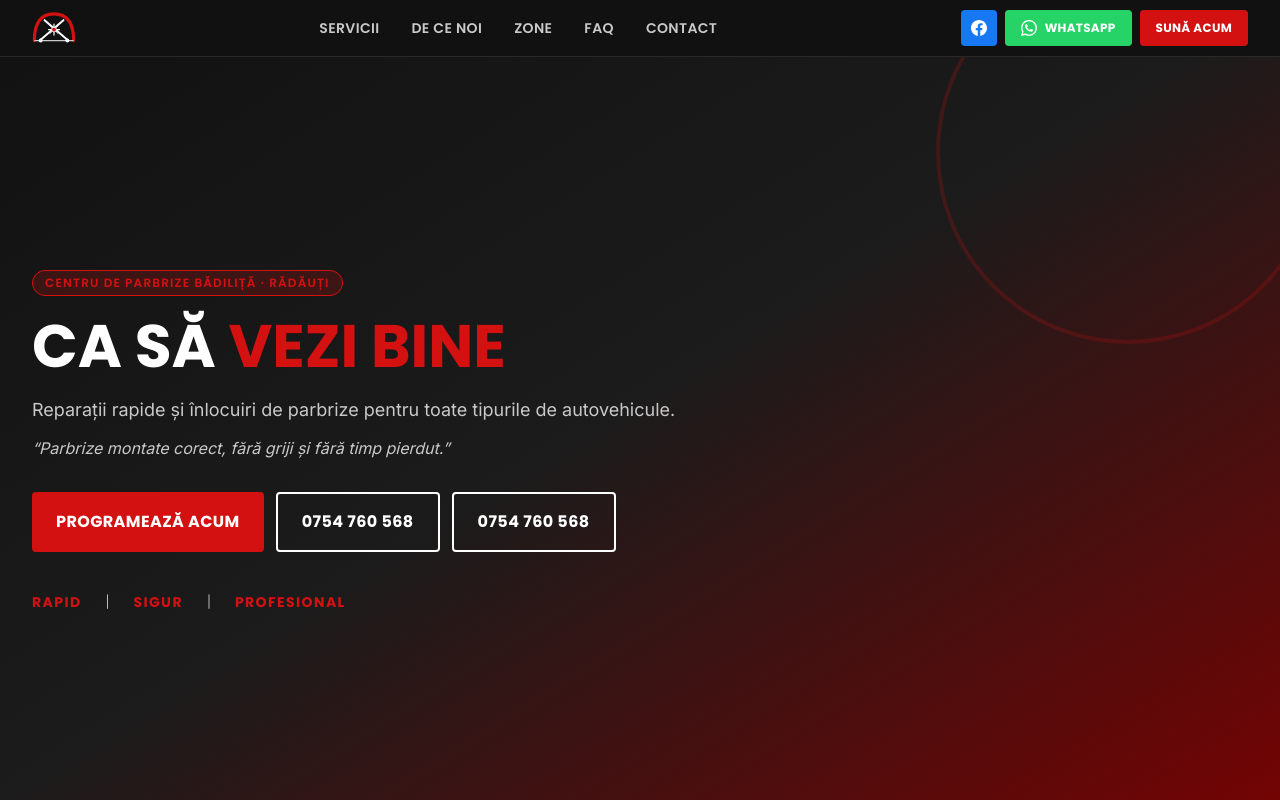
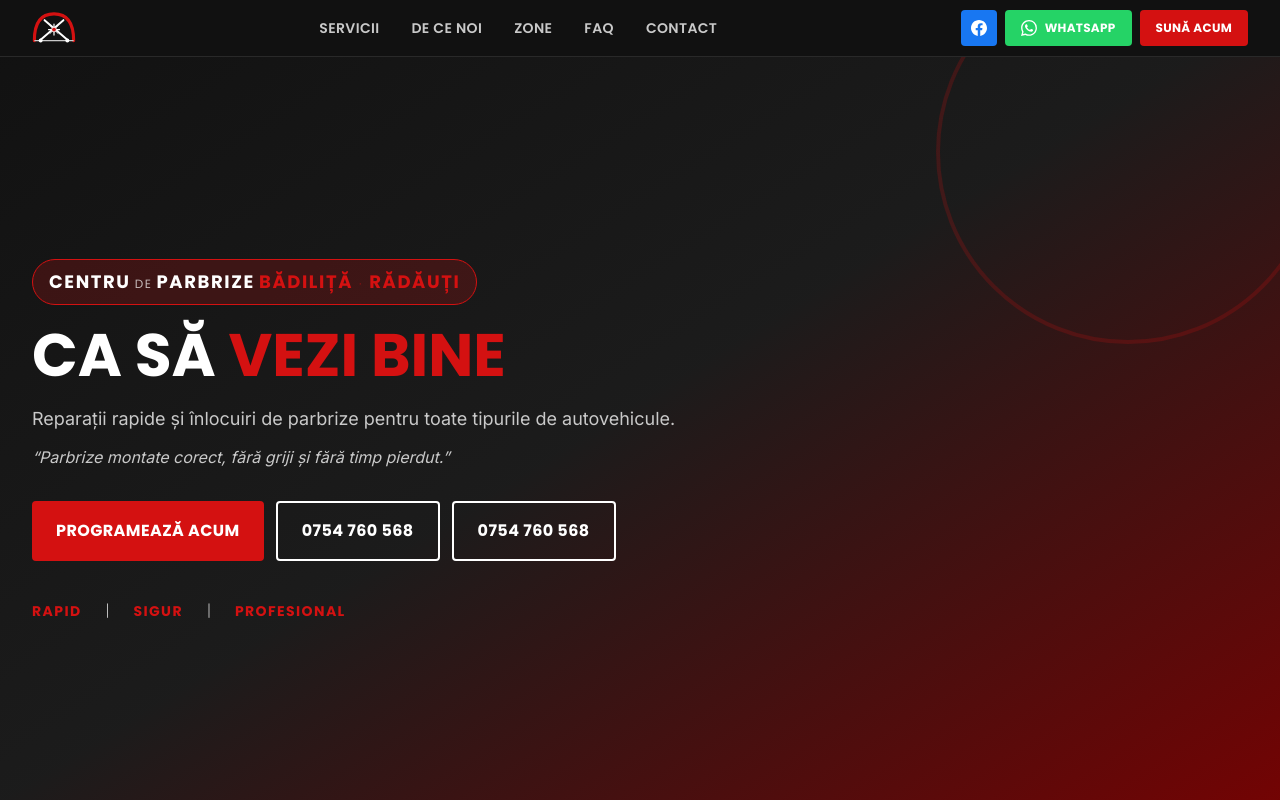
Before and after one commit to filiplucian/windshields-shop, a Next.js app: page / in a window 1280 px wide. Shown: the top 800 px of the page. Built offline with nearby package versions, Linux system fonts and the light colour scheme.

Commit message:
feat: hero badge redesign – shine effect, size hierarchy, white/red split

```diff
--- a/app/globals.css
+++ b/app/globals.css
@@ -58,6 +58,14 @@ img, svg, video {
   .section-label {
     @apply relative overflow-hidden inline-flex items-center font-heading font-semibold text-brand-red uppercase tracking-widest text-sm sm:text-base px-3 py-1 rounded-full border border-brand-red/30 bg-brand-red/10;
   }
+  .hero-badge::after {
+    content: '';
+    @apply absolute top-0 h-full w-1/2 pointer-events-none;
+    left: -100%;
+    background: linear-gradient(105deg, transparent 20%, rgba(255,255,255,0.45) 50%, transparent 80%);
+    animation: shine-sweep 5s ease-in-out infinite;
+    animation-delay: 0.5s;
+  }
   .section-label::after {
     content: '';
     @apply absolute top-0 h-full w-1/2 pointer-events-none;
--- a/components/Hero.tsx
+++ b/components/Hero.tsx
@@ -12,8 +12,13 @@ export default function Hero() {
       <div className='relative w-full max-w-7xl mx-auto px-4 sm:px-6 lg:px-8 py-12 sm:py-16 lg:py-20'>
         <div className='max-w-3xl'>
           {/* Badge */}
-          <span className='inline-flex items-center bg-brand-red/20 border border-brand-red text-brand-red font-heading font-semibold text-xs uppercase tracking-widest px-3 py-1 rounded-full mb-5'>
-            Centru de Parbrize Bădiliță · Rădăuți
+          <span className='relative overflow-hidden inline-flex items-baseline gap-1 bg-brand-red/20 border border-brand-red text-brand-red font-heading uppercase tracking-widest px-4 py-2 rounded-full mb-5 hero-badge'>
+            <span className='text-base sm:text-lg font-bold text-white'>Centru</span>
+            <span className='text-xs font-normal text-white opacity-70'>de</span>
+            <span className='text-base sm:text-lg font-bold text-white'>Parbrize</span>
+            <span className='text-base sm:text-lg font-bold'>Bădiliță</span>
+            <span className='text-xs font-normal opacity-50 mx-0.5'>·</span>
+            <span className='text-base sm:text-lg font-bold'>Rădăuți</span>
           </span>
 
           {/* Tagline */}
```
